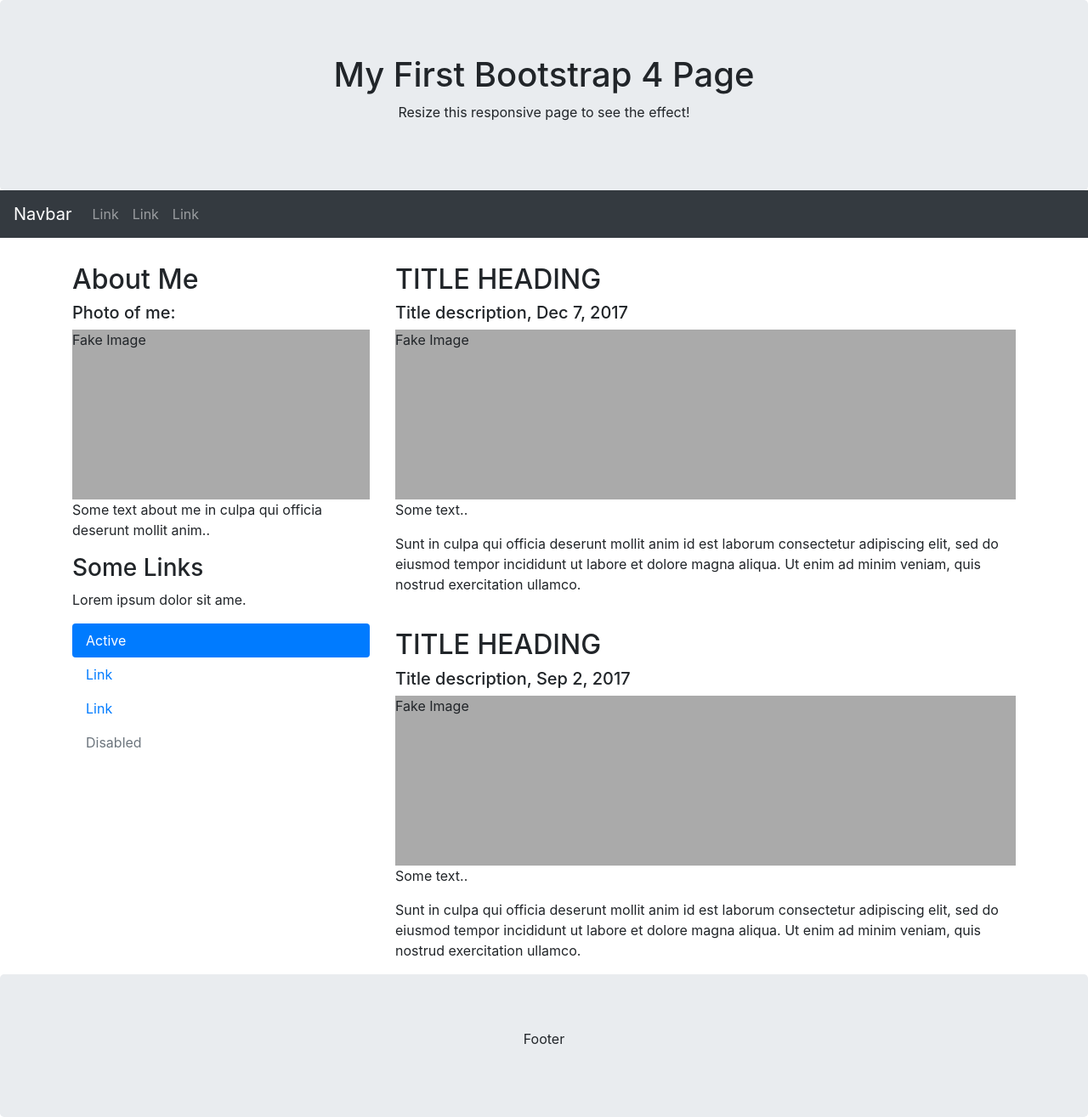
After one commit to rhill34/hola, a PHP site: page /views/home2.html in a window 1280 px wide. The commit adds this page. Shown: the whole page at 85% size. Run offline with PHP 8.4, Linux system fonts and the light colour scheme.

Commit message:
Changed the route to index.php to home2.html

```diff
--- a/index.php
+++ b/index.php
@@ -21,8 +21,7 @@ $f3->route('GET /', function ()
 {
     //Display a view
     $view = new Template();
-    echo $view->render('views/home.html');
-
+    echo $view->render('views/home2.html');
 
 }
 );
--- /dev/null
+++ b/views/home2.html
@@ -0,0 +1,91 @@
+<!DOCTYPE html>
+<html lang="en">
+<head>
+    <title>Bootstrap 4 Website Example</title>
+    <meta charset="utf-8">
+    <meta name="viewport" content="width=device-width, initial-scale=1">
+    <link rel="stylesheet" href="https://maxcdn.bootstrapcdn.com/bootstrap/4.3.1/css/bootstrap.min.css">
+    <script src="https://ajax.googleapis.com/ajax/libs/jquery/3.3.1/jquery.min.js"></script>
+    <script src="https://cdnjs.cloudflare.com/ajax/libs/popper.js/1.14.7/umd/popper.min.js"></script>
+    <script src="https://maxcdn.bootstrapcdn.com/bootstrap/4.3.1/js/bootstrap.min.js"></script>
+    <style>
+        .fakeimg {
+            height: 200px;
+            background: #aaa;
+        }
+    </style>
+</head>
+<body>
+
+<div class="jumbotron text-center" style="margin-bottom:0">
+    <h1>My First Bootstrap 4 Page</h1>
+    <p>Resize this responsive page to see the effect!</p>
+</div>
+
+<nav class="navbar navbar-expand-sm bg-dark navbar-dark">
+    <a class="navbar-brand" href="#">Navbar</a>
+    <button class="navbar-toggler" type="button" data-toggle="collapse" data-target="#collapsibleNavbar">
+        <span class="navbar-toggler-icon"></span>
+    </button>
+    <div class="collapse navbar-collapse" id="collapsibleNavbar">
+        <ul class="navbar-nav">
+            <li class="nav-item">
+                <a class="nav-link" href="#">Link</a>
+            </li>
+            <li class="nav-item">
+                <a class="nav-link" href="#">Link</a>
+            </li>
+            <li class="nav-item">
+                <a class="nav-link" href="#">Link</a>
+            </li>
+        </ul>
+    </div>
+</nav>
+
+<div class="container" style="margin-top:30px">
+    <div class="row">
+        <div class="col-sm-4">
+            <h2>About Me</h2>
+            <h5>Photo of me:</h5>
+            <div class="fakeimg">Fake Image</div>
+            <p>Some text about me in culpa qui officia deserunt mollit anim..</p>
+            <h3>Some Links</h3>
+            <p>Lorem ipsum dolor sit ame.</p>
+            <ul class="nav nav-pills flex-column">
+                <li class="nav-item">
+                    <a class="nav-link active" href="#">Active</a>
+                </li>
+                <li class="nav-item">
+                    <a class="nav-link" href="#">Link</a>
+                </li>
+                <li class="nav-item">
+                    <a class="nav-link" href="#">Link</a>
+                </li>
+                <li class="nav-item">
+                    <a class="nav-link disabled" href="#">Disabled</a>
+                </li>
+            </ul>
+            <hr class="d-sm-none">
+        </div>
+        <div class="col-sm-8">
+            <h2>TITLE HEADING</h2>
+            <h5>Title description, Dec 7, 2017</h5>
+            <div class="fakeimg">Fake Image</div>
+            <p>Some text..</p>
+            <p>Sunt in culpa qui officia deserunt mollit anim id est laborum consectetur adipiscing elit, sed do eiusmod tempor incididunt ut labore et dolore magna aliqua. Ut enim ad minim veniam, quis nostrud exercitation ullamco.</p>
+            <br>
+            <h2>TITLE HEADING</h2>
+            <h5>Title description, Sep 2, 2017</h5>
+            <div class="fakeimg">Fake Image</div>
+            <p>Some text..</p>
+            <p>Sunt in culpa qui officia deserunt mollit anim id est laborum consectetur adipiscing elit, sed do eiusmod tempor incididunt ut labore et dolore magna aliqua. Ut enim ad minim veniam, quis nostrud exercitation ullamco.</p>
+        </div>
+    </div>
+</div>
+
+<div class="jumbotron text-center" style="margin-bottom:0">
+    <p>Footer</p>
+</div>
+
+</body>
+</html>
```
